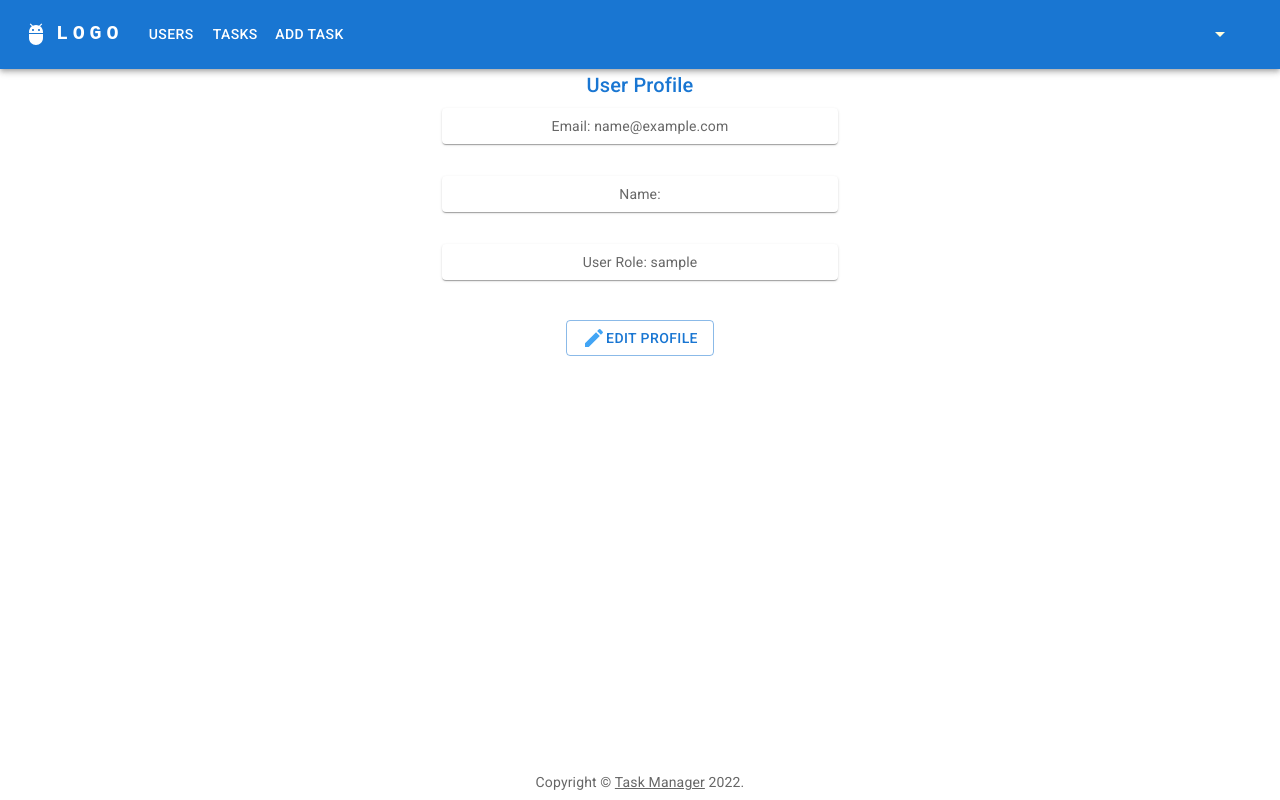
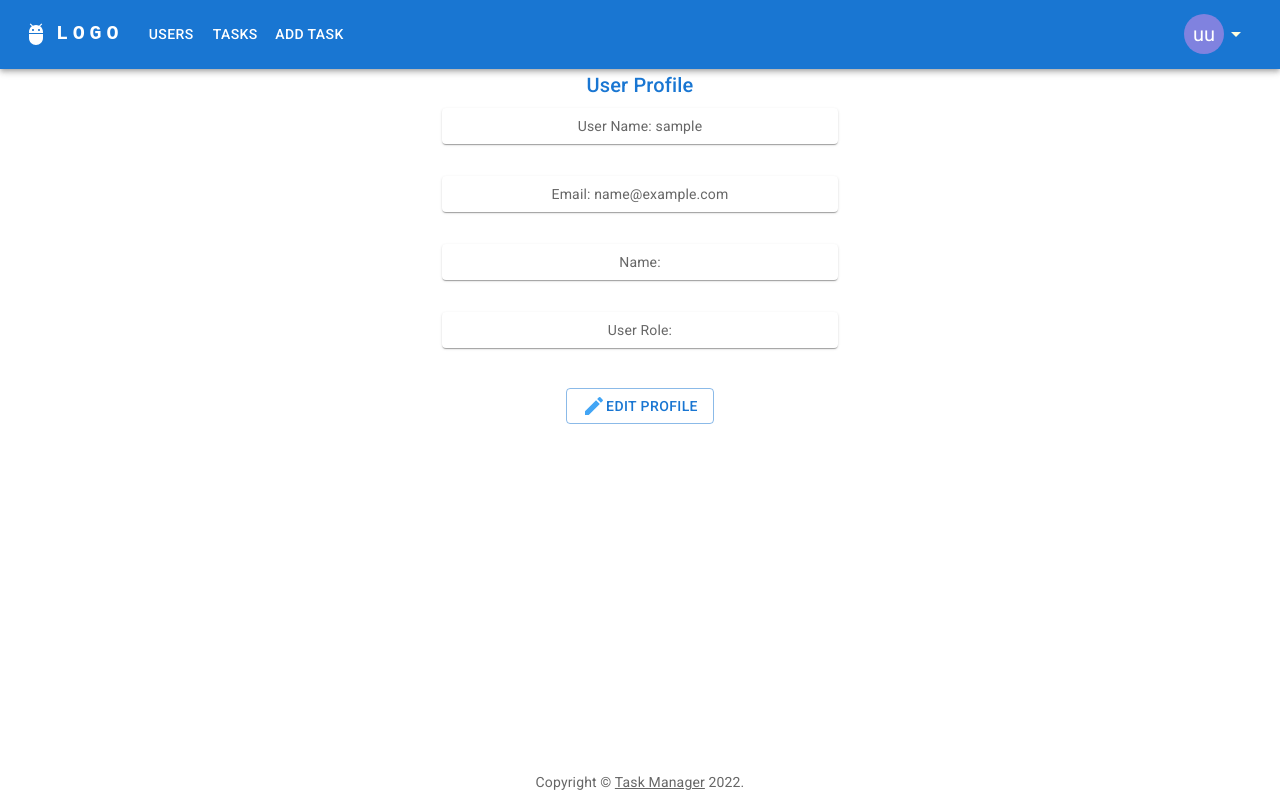
Before and after one commit to torontoSiteMaster/taskManager, a React (Create React App) app in the folder frontend/: page /userprofile in a window 1280 px wide. Built offline with nearby package versions, Linux system fonts and the light colour scheme; sample sign-in values are in the browser's storage.

Commit message:
frontend-task-assign-status-update-user-specific-view-testing-fixing-id-clas-while merging-objects

```diff
--- a/frontend/src/components/header/navbar/index.js
+++ b/frontend/src/components/header/navbar/index.js
@@ -23,6 +23,7 @@ import ArrowDropDownIcon from '@mui/icons-material/ArrowDropDown';
 import { logoutUser } from '../../../redux/actions/userActions';
 
 const pages = ['Users', 'Tasks', 'Add Task'];
+const pagesForStaff = ['Team', 'Tasks'];
 const settings = ['Profile', 'Account', 'Logout'];
 
 const ResponsiveAppBar = () => {
@@ -82,6 +83,36 @@ const ResponsiveAppBar = () => {
         }
     };
 
+    /* Avatar functionality */
+    const stringToColor = (string) => {
+        let hash = 0;
+        let i;
+
+        /* eslint-disable no-bitwise */
+        for (i = 0; i < string.length; i += 1) {
+            hash = string.charCodeAt(i) + ((hash << 5) - hash);
+        }
+
+        let color = '#';
+
+        for (i = 0; i < 3; i += 1) {
+            const value = (hash >> (i * 8)) & 0xff;
+            color += `00${value.toString(16)}`.slice(-2);
+        }
+        /* eslint-enable no-bitwise */
+
+        return color;
+    }
+    const stringAvatar = (name) => {
+        return {
+            sx: {
+                bgcolor: stringToColor(name),
+            },
+            children: `${name.split(' ')[0][0]}${name.split(' ')[1][0]}`,
+        };
+    }
+    const avatarNamePattern = stringAvatar(user.firstname + ' ' + user.lastname);
+
     return (
         <AppBar position="static">
             <Container maxWidth="xl">
@@ -134,11 +165,19 @@ const ResponsiveAppBar = () => {
                                 display: { xs: 'block', md: 'none' },
                             }}
                         >
-                            {pages.map((page) => (
+                            {user.userrole === 'Staff' ?
+                                pagesForStaff.map((page) => (
                                     <MenuItem key={page} onClick={handleCloseNavMenu}>
                                         <Typography textAlign="center">{page}</Typography>
                                     </MenuItem>
-                            ))}
+                                ))
+                                :
+                                pages.map((page) => (
+                                    <MenuItem key={page} onClick={handleCloseNavMenu}>
+                                        <Typography textAlign="center">{page}</Typography>
+                                    </MenuItem>
+                                ))
+                            }
                         </Menu>
                     </Box>
                     <AdbIcon sx={{ display: { xs: 'flex', md: 'none' }, mr: 1 }} />
@@ -161,7 +200,8 @@ const ResponsiveAppBar = () => {
                         LOGO
                     </Typography>
                     <Box sx={{ flexGrow: 1, display: { xs: 'none', md: 'flex' } }}>
-                        {pages.map((page) => (
+                        {user.userrole === 'Staff' ?
+                            pagesForStaff.map((page) => (
                                 <Button
                                     key={page}
                                     onClick={handleCloseNavMenu}
@@ -169,16 +209,27 @@ const ResponsiveAppBar = () => {
                                 >
                                     {page}
                                 </Button>
-                        ))}
+                            ))
+                            :
+                            pages.map((page) => (
+                                <Button
+                                    key={page}
+                                    onClick={handleCloseNavMenu}
+                                    sx={{ my: 2, color: 'white', display: 'block' }}
+                                >
+                                    {page}
+                                </Button>
+                            ))
+                        }
                     </Box>
 
                     <Box sx={{ flexGrow: 0 }}>
-                        <Tooltip title="Open settings">
+                        <Tooltip title={`${user.firstname} ${user.lastname}`}>
                             <IconButton onClick={handleOpenUserMenu} sx={{ p: 0 }}>
-                                {/* <Avatar alt="Remy Sharp" src="/static/images/avatar/2.jpg" /> */}
+                                <Avatar alt="User" {...avatarNamePattern} />
 
                                 <ArrowDropDownIcon sx={{ display: { md: 'flex' }, mr: 1, color: '#fffddd' }} />
-                                <Typography
+                                {/*  <Typography
                                     variant="h6"
                                     noWrap
                                     component="a"
@@ -193,7 +244,7 @@ const ResponsiveAppBar = () => {
                                     }}
                                 >
                                     {user.lastname}
-                                </Typography>
+                                </Typography> */}
                             </IconButton>
                         </Tooltip>
                         <Menu
--- a/frontend/src/pages/Dashboard.js
+++ b/frontend/src/pages/Dashboard.js
@@ -48,10 +48,13 @@ const Dashboard = () => {
     }, [dispatch]);
     const { tasks } = useSelector(state => state.tasksReducer);
     const { assignedTasks } = useSelector(state => state.assignedTasksReducer);
+    /* // removing _id to avoid collision while merging */
+    assignedTasks.forEach(function (v) { delete v._id });
 
     console.log(tasks);
-    //console.log(assignedTasks);
+    console.log(assignedTasks);
 
+    //let tasksInfo = assignedTasks.map(v => ({ ...v, ...tasks.find(sp => v.task_id === sp._id) }))
     let tasksInfo = tasks.map(v => ({ ...v, ...assignedTasks.find(sp => sp.task_id === v._id) }))
 
     console.log(tasksInfo);
@@ -82,7 +85,7 @@ const Dashboard = () => {
                                 border: '1px solid'
                             }}
                             component={Link}
-                            to={`/assigntask/${task.task_id}`}
+                            to={`/assigntask/${task._id}`}
                         >
                             <span className={classes.assign}>Assign</span>
                         </IconButton>
@@ -92,7 +95,7 @@ const Dashboard = () => {
             </TableCell>
             <TableCell align="right">
                 <Tooltip title="View Task">
-                    <IconButton aria-label="view" onClick={e => handleViewTaskModal(e, task.task_id)}>
+                    <IconButton aria-label="view" onClick={e => handleViewTaskModal(e, task._id)}>
                         <ViewIcon sx={{ color: purple[400] }} />
                     </IconButton>
                 </Tooltip>
@@ -126,7 +129,7 @@ const Dashboard = () => {
                     <Tooltip title="View Task">
                         <IconButton
                             aria-label="view"
-                            onClick={e => handleViewTaskModal(e, task.task_id)}
+                            onClick={e => handleViewTaskModal(e, task._id)}
                         >
                             <ViewIcon sx={{ color: purple[400] }} />
                         </IconButton>
--- a/frontend/src/pages/users/UserProfile.js
+++ b/frontend/src/pages/users/UserProfile.js
@@ -27,9 +27,10 @@ export default function ResponsiveStack() {
                 <Stack
                     spacing={{ xs: 2, sm: 4 }}
                 >
+                    <Item>User Name: {user.username}</Item>
                     <Item>Email: {user.email}</Item>
                     <Item>Name: {user.firstname} {user.lastname}</Item>
-                    <Item>User Role: {user.username}</Item>
+                    <Item>User Role: {user.userrole}</Item>
                 </Stack>
                 <Button
                     sx={{ mt: 5 }}
```
Lines whose indentation alone changed are shown as unchanged.
